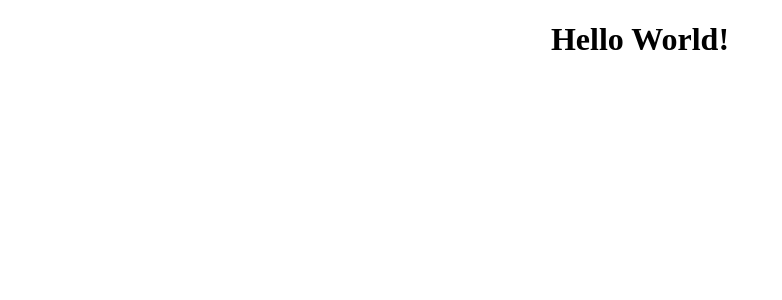
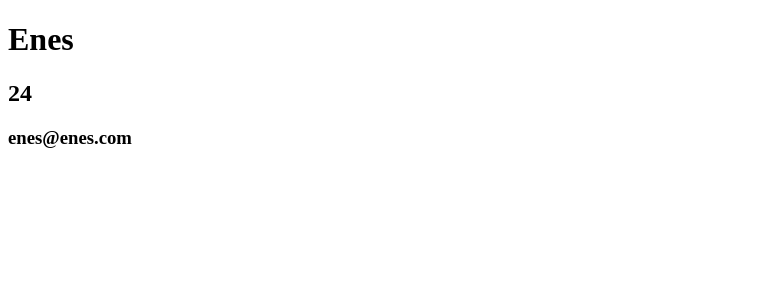
Before and after one commit to enesbytmr/nextjslearningstage, a React (Create React App) app: page / in a window 1280 px wide. Shown: the top 300 px of the page, without its empty margins (0-782 px from the left). Built offline with nearby package versions, Linux system fonts and the light colour scheme.

Commit message:
props kullanimlarini ogrendim . component mantigi ve kullanim sekilleri ogrenildi.

```diff
--- a/src/App.js
+++ b/src/App.js
@@ -2,11 +2,21 @@
 import './App.css';
 
 function App() {
+
   return (
-    <div className="App">
-      <h1>Hello World!</h1>
-    </div>
+  <User name="Enes" age={24} email="enes@enes.com" />
   );
 }
 
+const User = (props) => {
+return (
+  <div>
+  <h1>{props.name}</h1>
+  <h2>{props.age}</h2>
+  <h3>{props.email}</h3>
+  </div>
+)
+
+}
+
 export default App;
```
